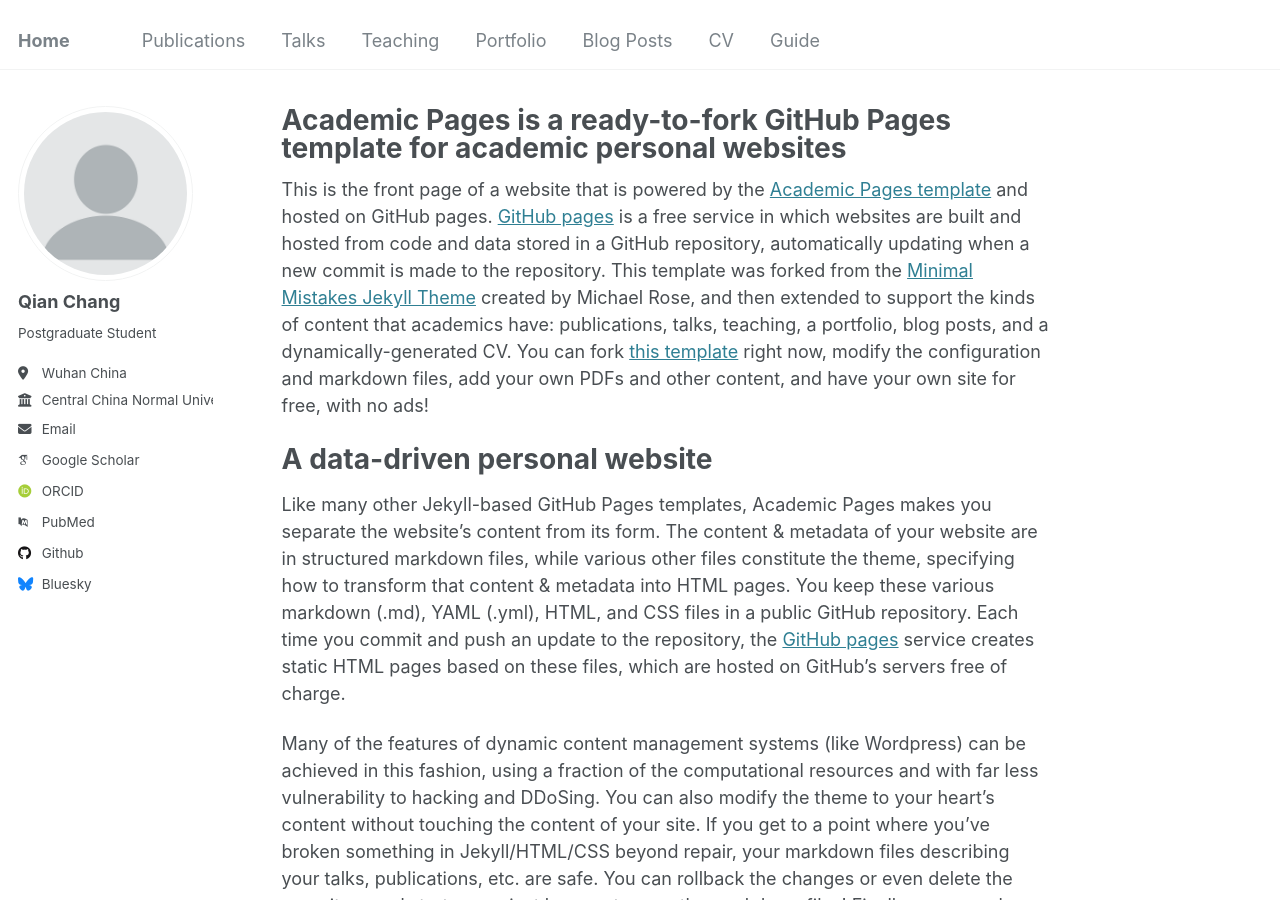
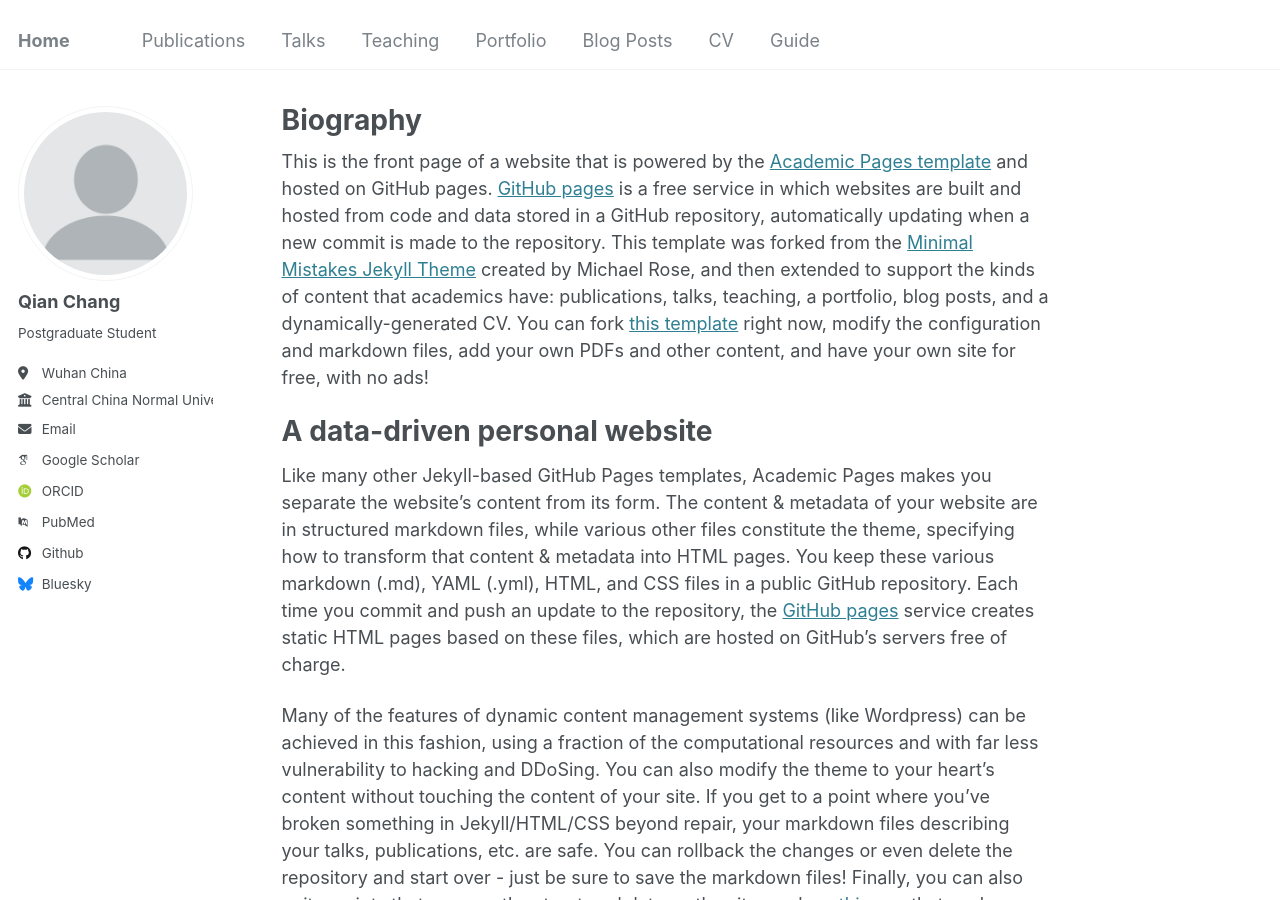
Before and after one commit to QianChang-page/QianChang-page.github.io, a Jekyll site: the page built from _pages/about.md, in a window 1280 px wide and 900 px high. Built offline with Jekyll 4.4.1, drawn with Linux system fonts in a browser that asks for light colours; some web fonts are replaced; some of the changed text lies outside the part shown.

Commit message:
update content

```diff
--- a/_config.yml
+++ b/_config.yml
@@ -10,11 +10,11 @@
 locale                   : "en-US"
 title                    : "Home"
 title_separator          : "-"
-name                     : &name "Your Name"
+name                     : &name "Qian Chang"
 description              : &description "personal description"
-url                      : https://academicpages.github.io # the base hostname & protocol for your site e.g. "https://[your GitHub username].github.io"
+url                      : https://qianchang-page.github.io # the base hostname & protocol for your site e.g. "https://[your GitHub username].github.io"
 baseurl                  : "" # the subpath of your site, e.g. "/blog"
-repository               : "academicpages/academicpages.github.io"
+repository               : "qianchang-page/qianchang-page.github.io"
 
 # Site Author - The following control what appear as part of the author content on the side bar.
 #               If a field is blank the icon and link will not appear, otherwise it will be shown.
--- a/_pages/about.md
+++ b/_pages/about.md
@@ -1,6 +1,6 @@
 ---
 permalink: /
-title: "Academic Pages is a ready-to-fork GitHub Pages template for academic personal websites"
+title: "Biography"
 author_profile: true
 redirect_from:
   - /about/
```
Also changed, not shown: _publications/2009-10-01-paper-title-number-1.md (+1 -1 lines), 1 other file.
